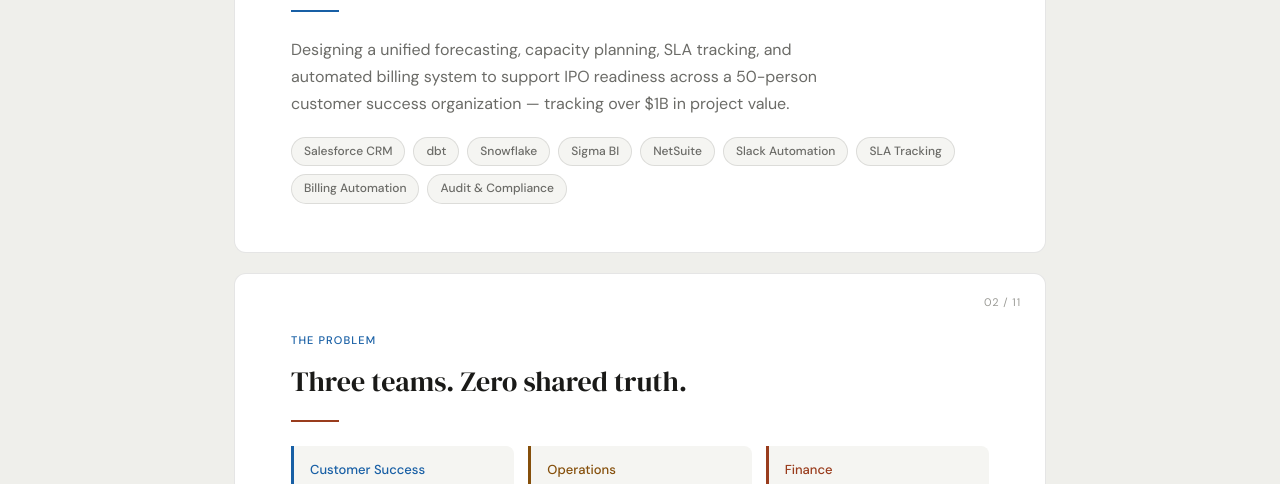
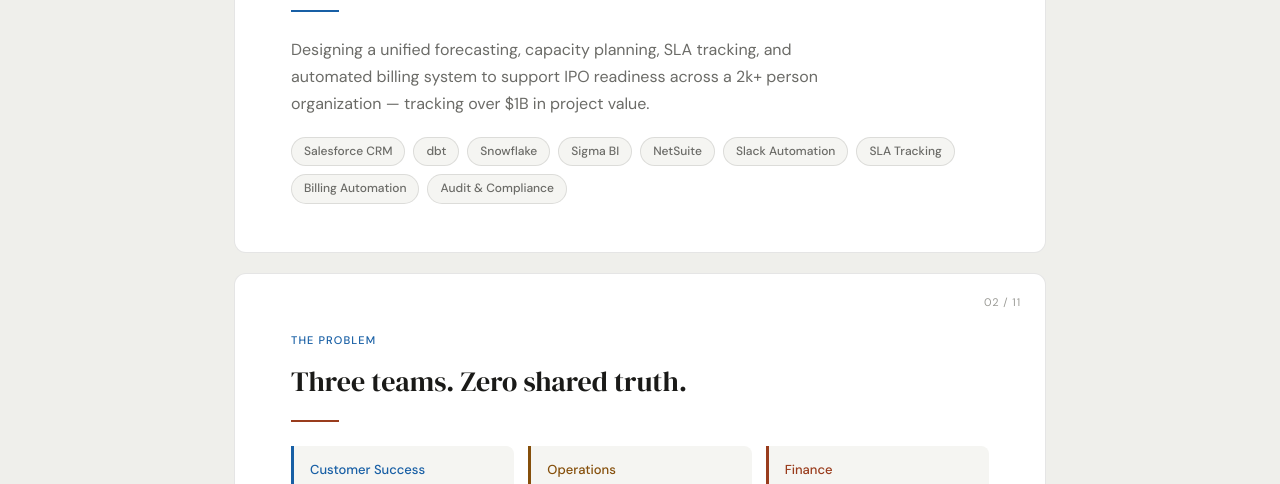
Before and after one commit to emhall810/dv-forecasting-project, a plain HTML site: page index.html in a window 1280 px wide. Shown: the part 265-749 px from the top of the page. Drawn offline with nearby package versions, Linux system fonts and the light colour scheme.

Commit message:
Update index.html

```diff
--- a/index.html
+++ b/index.html
@@ -304,7 +304,7 @@
       <span class="tag">Case Study — DataVant</span>
       <h1>Enterprise Revenue<br>Operations Platform</h1>
       <div class="divider"></div>
-      <p class="subtitle">Designing a unified forecasting, capacity planning, SLA tracking, and automated billing system to support IPO readiness across a 50-person customer success organization — tracking over $1B in project value.</p>
+      <p class="subtitle">Designing a unified forecasting, capacity planning, SLA tracking, and automated billing system to support IPO readiness across a 2k+ person organization — tracking over $1B in project value.</p>
       <div class="tech-list">
         <span class="tech-chip">Salesforce CRM</span>
         <span class="tech-chip">dbt</span>
```
